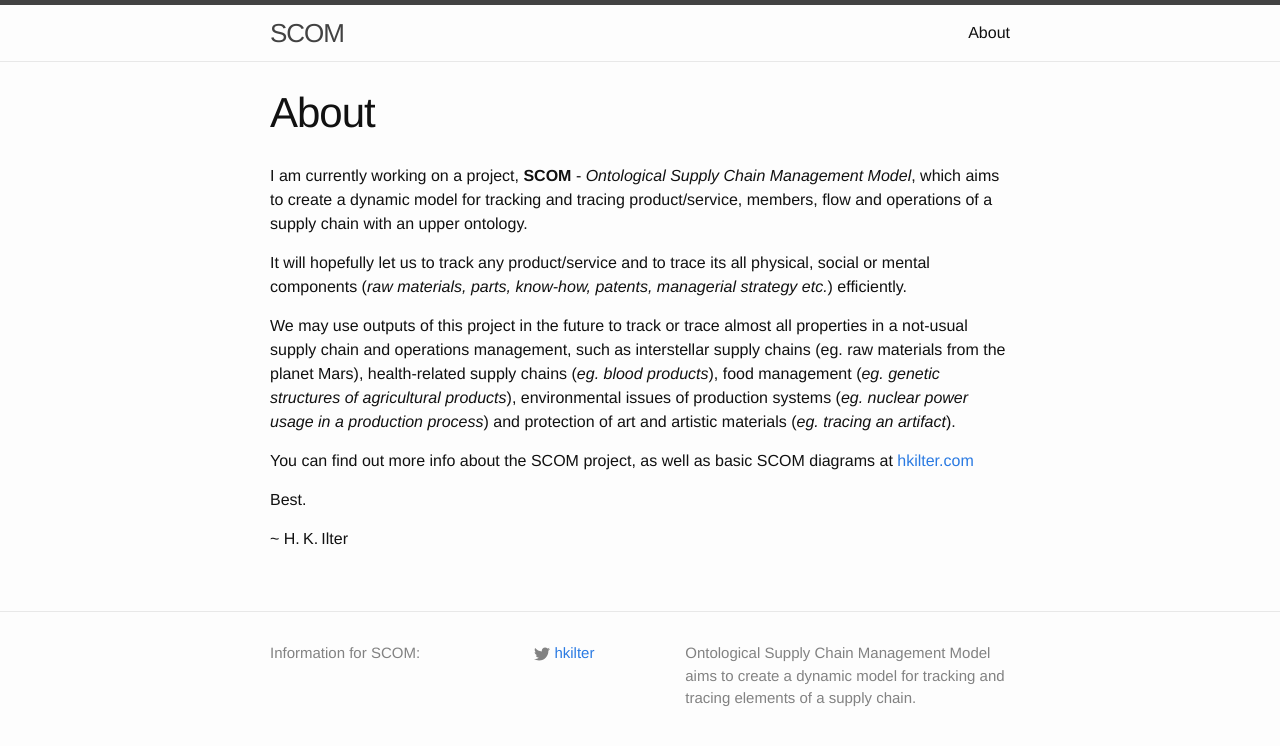
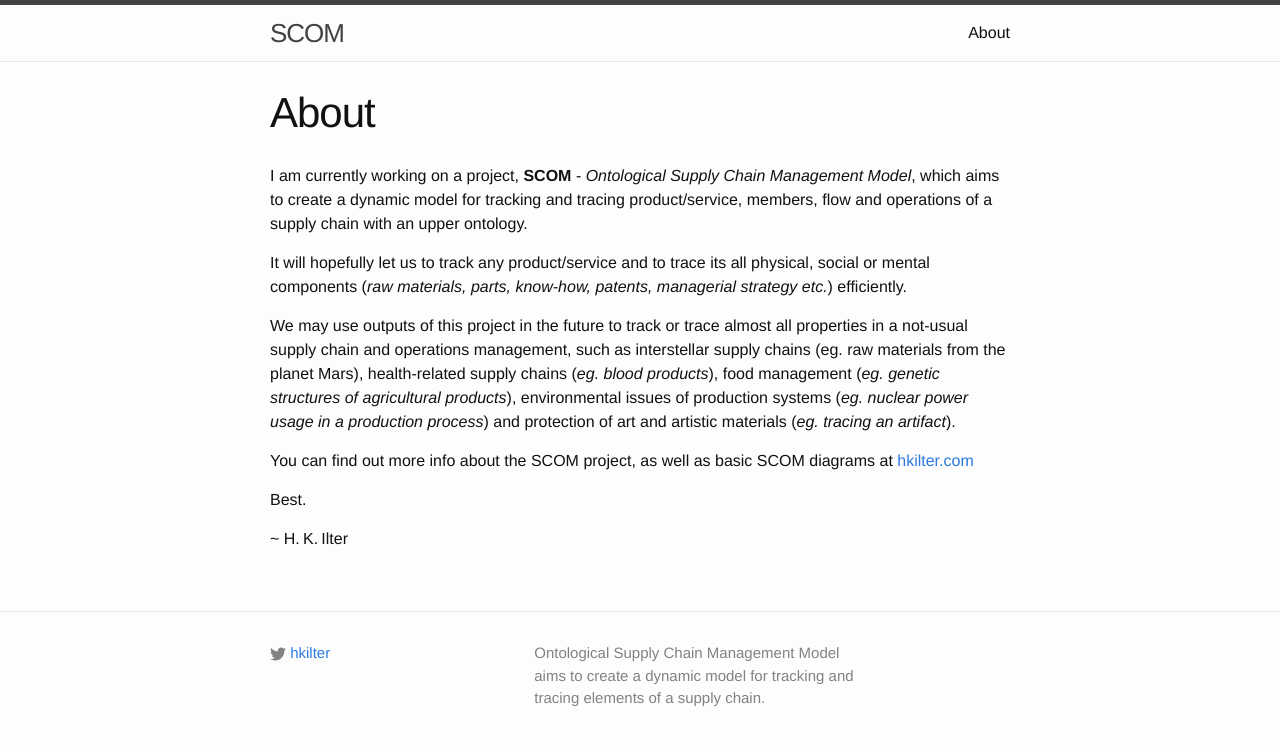
Before and after one commit to hkilter/hkilter-old.github.io, a Jekyll site: the page built from about.md, in a window 1280 px wide. Shown: the top 746 px of the page. Built offline with Jekyll 4.4.1, drawn with Linux system fonts in a browser that asks for light colours.

Commit message:
div changed for footer

```diff
--- a/_includes/footer.html
+++ b/_includes/footer.html
@@ -5,14 +5,14 @@
     <!-- <h2 class="footer-heading">{{ site.title }}</h2> -->
 
     <div class="footer-col-wrapper">
-      <div class="footer-col  footer-col-1">
+      <!-- <div class="footer-col  footer-col-1">
         <ul class="contact-list">
-          <li>Information for {{ site.title }}:</li>
+          <li>Information for {{ site.title }}</li>
           <li><a href="mailto:{{ site.email }}">{{ site.email }}</a></li>
         </ul>
-      </div>
+      </div> -->
 
-      <div class="footer-col  footer-col-2">
+      <div class="footer-col  footer-col-1">
         <ul class="social-media-list">
           {% if site.github_username %}
           <li>
```
